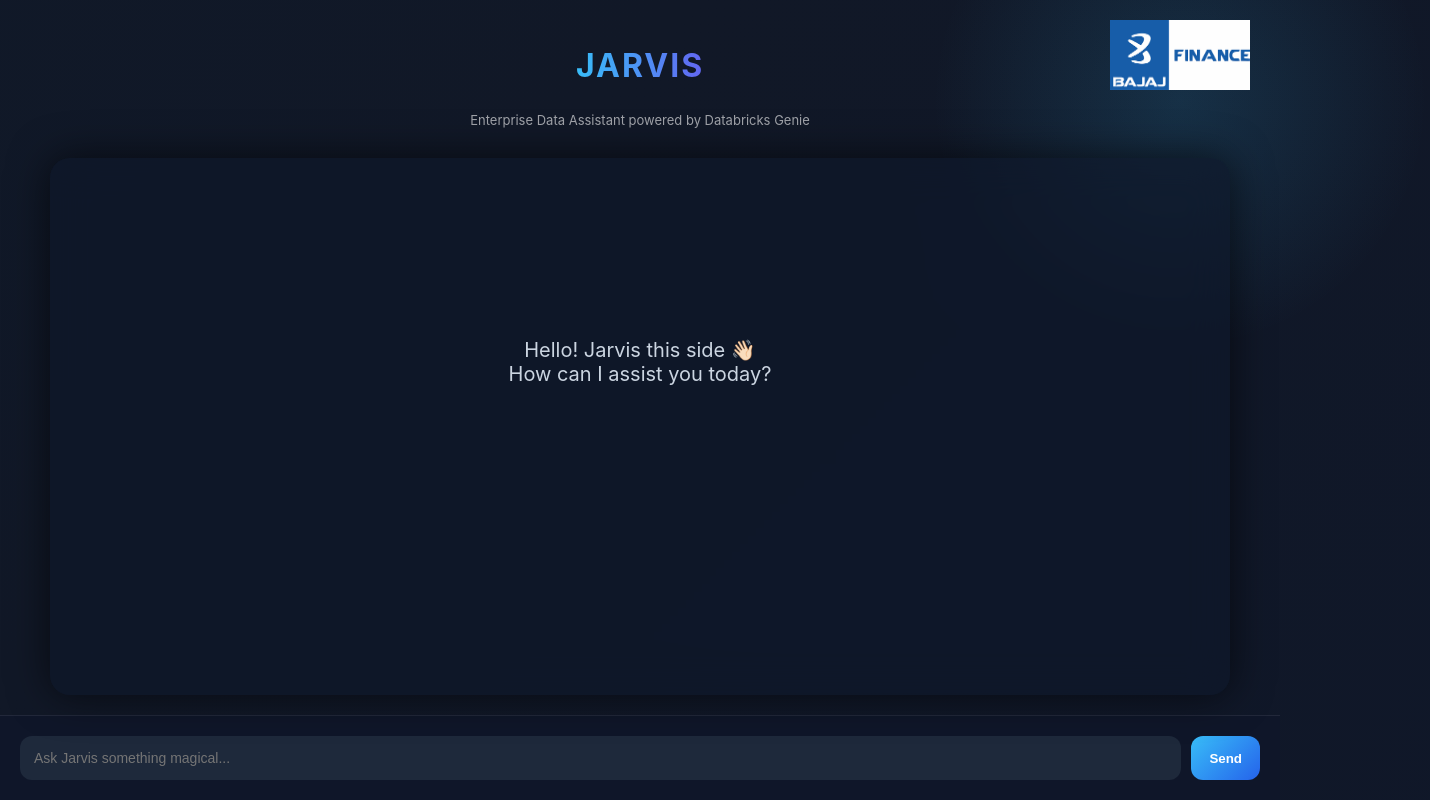
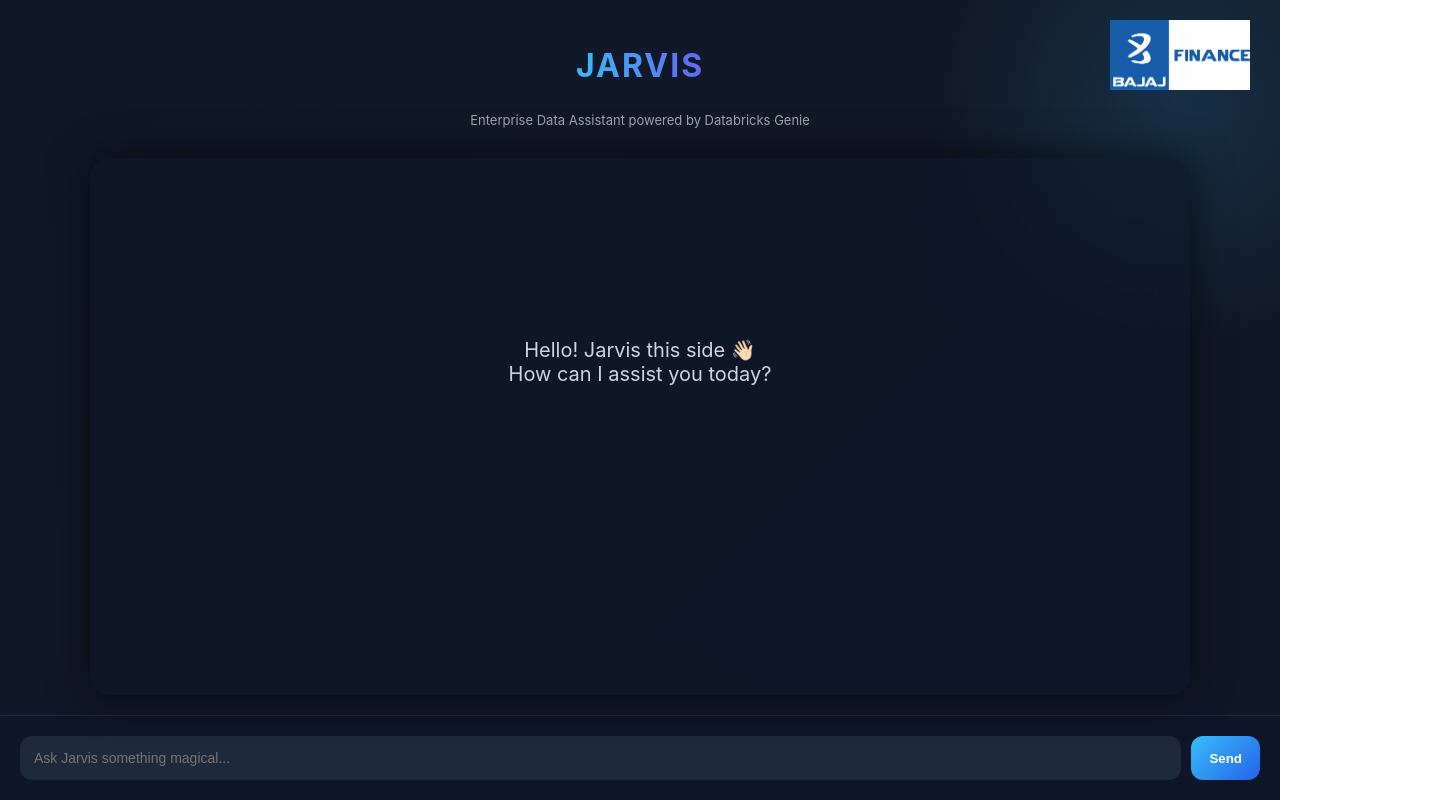
Before and after one commit to Anugrah1712/jarvis-in-action, a React (Create React App) app in the folder frontend/: page / in a window 1280 px wide. Shown: the whole page, 1430 px wide, since content can reach past the window. Built offline with nearby package versions, Linux system fonts and the light colour scheme.

Commit message:
fixed imports

```diff
--- a/frontend/src/App.css
+++ b/frontend/src/App.css
@@ -1,6 +1,12 @@
 /* ============================= */
 /* GLOBAL */
 /* ============================= */
+html, body {
+  margin: 0;
+  padding: 0;
+  overflow-x: hidden;
+  width: 100%;
+}
 
 body {
   margin: 0;
@@ -22,9 +28,12 @@ body {
 /* ============================= */
 
 .app-container {
-  height: 100vh;
+  min-height: 100vh;
+  width: 100%;
+  max-width: 100vw;
   display: flex;
   flex-direction: column;
+  overflow-x: hidden;
   position: relative;
 }
 
@@ -81,16 +90,19 @@ body {
 .chat-area {
   flex: 1;
   overflow-y: auto;
+  overflow-x: hidden;
   padding: 40px;
   margin: 20px auto;
-  width: 100%;
+  width: 95%;
   max-width: 1100px;
+  box-sizing: border-box;
   backdrop-filter: blur(20px);
   background: rgba(15, 23, 42, 0.65);
   border-radius: 20px;
   box-shadow: 0 0 40px rgba(0, 0, 0, 0.6);
   display: flex;
   flex-direction: column;
+  min-height: 0;   /* IMPORTANT */
 }
 
 .welcome {
@@ -140,10 +152,12 @@ body {
 .assistant {
   align-self: flex-start;
   max-width: 75%;
+  width: 100%;              /* FIX */
+  overflow: visible;        /* FIX */
+  box-sizing: border-box;
   background: rgba(255, 255, 255, 0.05);
   border: 1px solid rgba(255, 255, 255, 0.08);
   border-bottom-left-radius: 6px;
-  overflow: hidden;   /* IMPORTANT */
 }
 
 /* Typing animation */
@@ -208,9 +222,10 @@ tr:hover {
   height: 340px;
   margin-top: 20px;
   padding: 10px;
-  box-sizing: border-box;   /* IMPORTANT */
+  box-sizing: border-box;
   border-radius: 12px;
   background: rgba(255, 255, 255, 0.03);
+  overflow: hidden;
 }
 
 @keyframes chartFade {
@@ -340,3 +355,11 @@ pre {
     width: 100%;
   }
 }
+
+.chat-area::-webkit-scrollbar {
+  width: 6px;
+}
+
+body::-webkit-scrollbar {
+  display: none;
+}
```
Also changed, not shown: 6 other files (tests, documents, lock files or other folders).
